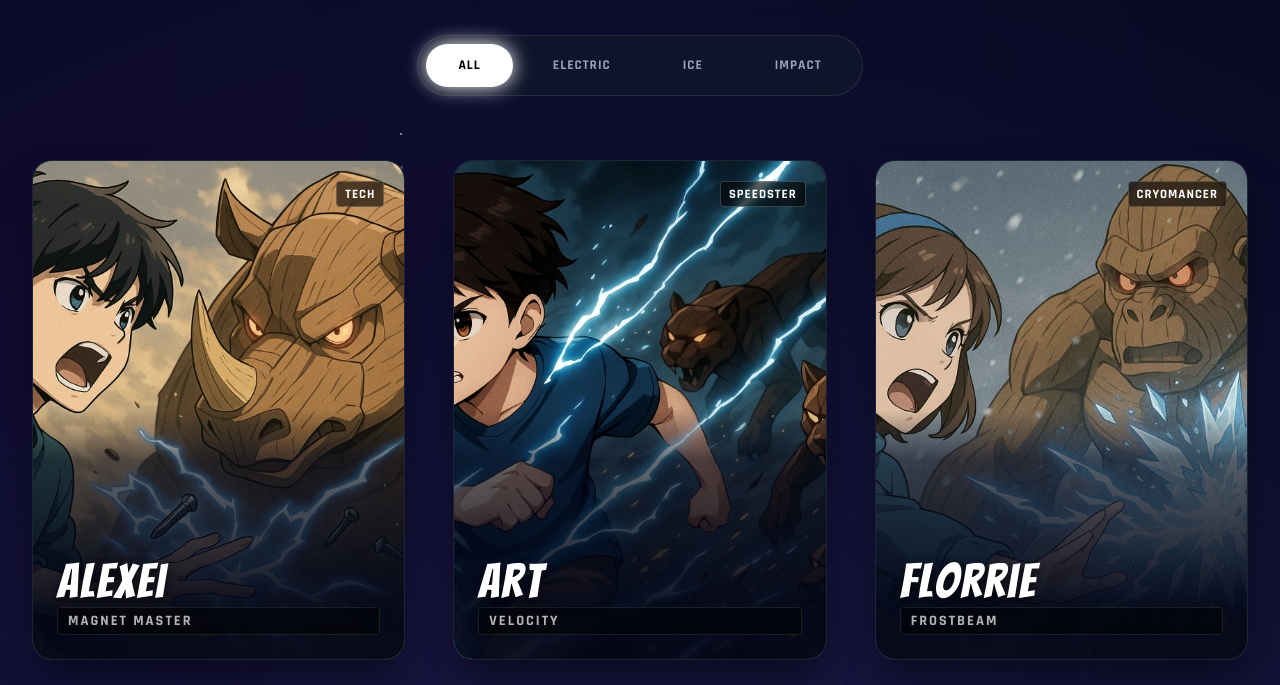
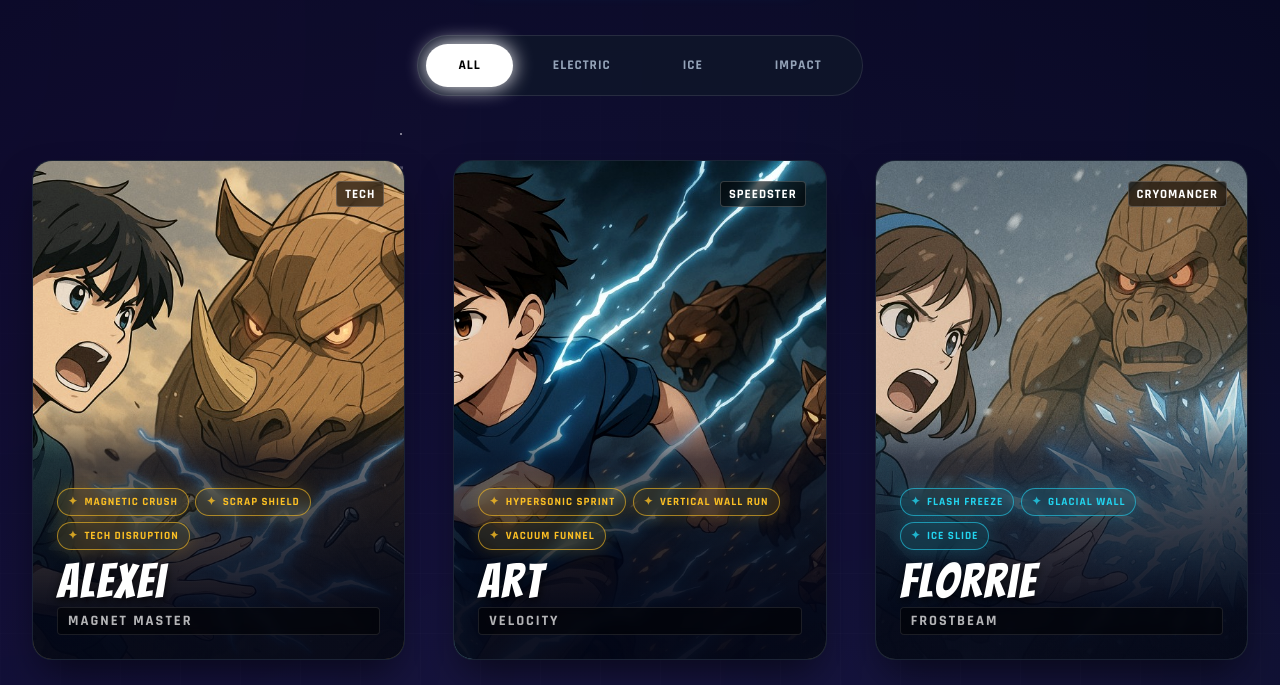
Before and after one commit to bradc07/hawthorn-superheroes, a plain HTML site: page index.html in a window 1280 px wide. Shown: the part 267-952 px from the top of the page. Drawn offline with Linux system fonts and the light colour scheme; files whose address does not match are found by name.

```diff
--- a/index.html
+++ b/index.html
@@ -353,6 +353,54 @@
             justify-content: flex-end;
             transform: translateZ(20px);
             height: 50%;
+        }
+
+        .move-badges {
+            display: flex;
+            flex-wrap: wrap;
+            gap: 0.4rem;
+            margin-bottom: 0.6rem;
+        }
+
+        .move-badge {
+            padding: 6px 10px;
+            border-radius: 999px;
+            font-size: 0.7rem;
+            font-weight: 800;
+            letter-spacing: 1px;
+            text-transform: uppercase;
+            background: rgba(255, 255, 255, 0.08);
+            border: 1px solid rgba(255, 255, 255, 0.1);
+            color: #e2e8f0;
+            box-shadow: 0 6px 18px rgba(0, 0, 0, 0.35);
+            backdrop-filter: blur(6px);
+        }
+
+        .move-badge::before {
+            content: "✦";
+            margin-right: 6px;
+            opacity: 0.8;
+        }
+
+        .hero-card[data-type="electric"] .move-badge {
+            background: rgba(251, 191, 36, 0.12);
+            border-color: rgba(251, 191, 36, 0.6);
+            color: #fbbf24;
+            box-shadow: 0 0 18px rgba(251, 191, 36, 0.2);
+        }
+
+        .hero-card[data-type="ice"] .move-badge {
+            background: rgba(34, 211, 238, 0.12);
+            border-color: rgba(34, 211, 238, 0.6);
+            color: #22d3ee;
+            box-shadow: 0 0 18px rgba(34, 211, 238, 0.2);
+        }
+
+        .hero-card[data-type="impact"] .move-badge {
+            background: rgba(239, 68, 68, 0.12);
+            border-color: rgba(239, 68, 68, 0.6);
+            color: #ef4444;
+            box-shadow: 0 0 18px rgba(239, 68, 68, 0.2);
         }
 
         .hero-name {
@@ -944,6 +992,9 @@
             <img src="${hero.image}" alt="${hero.name}" onerror="this.src='https://placehold.co/400x500/1e293b/FFF?text=${hero.name.charAt(0)}'">
           </div>
           <div class="card-content">
+            <div class="move-badges" aria-label="${hero.name}'s signature moves">
+              ${hero.moves.map(m => `<span class="move-badge">${m.name}</span>`).join('')}
+            </div>
             <div class="hero-name">${hero.name}</div>
             <div class="hero-alias">${hero.alias}</div>
           </div>
```
Also changed, not shown: 1 other file.
